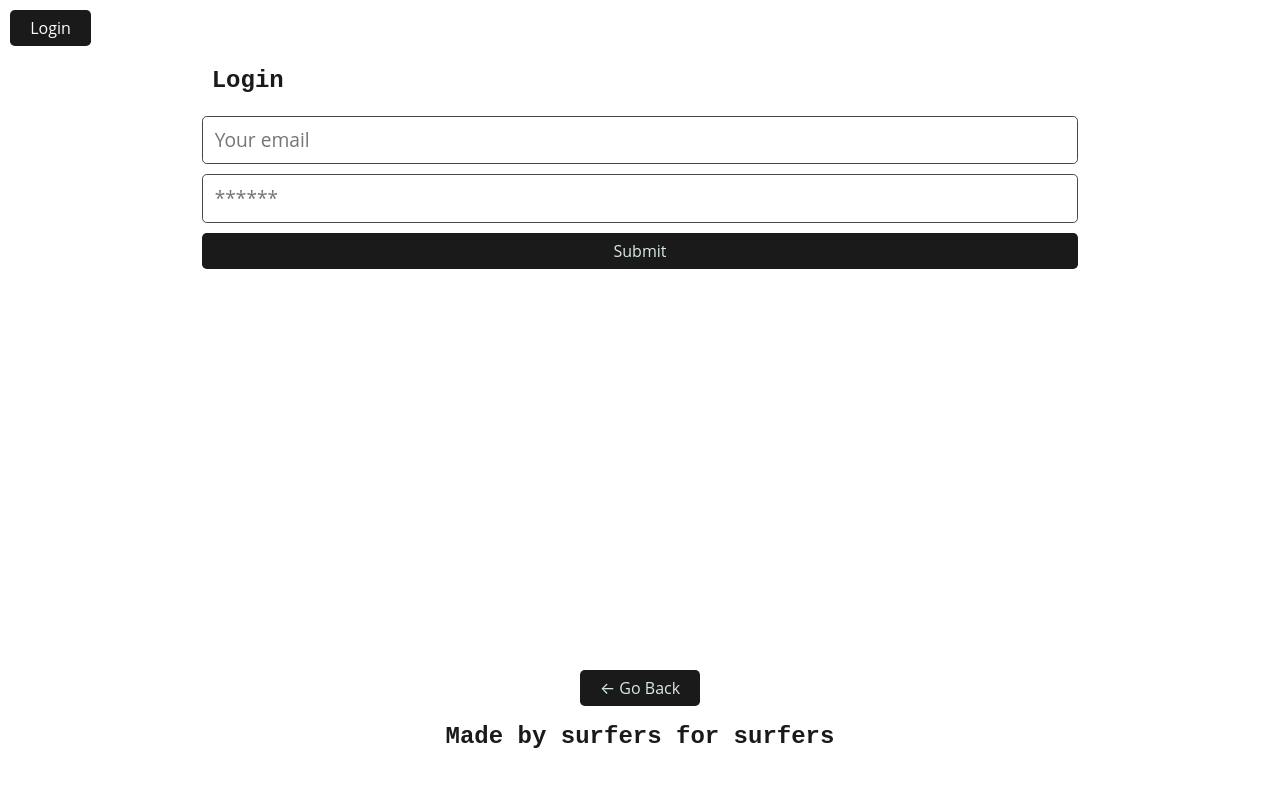
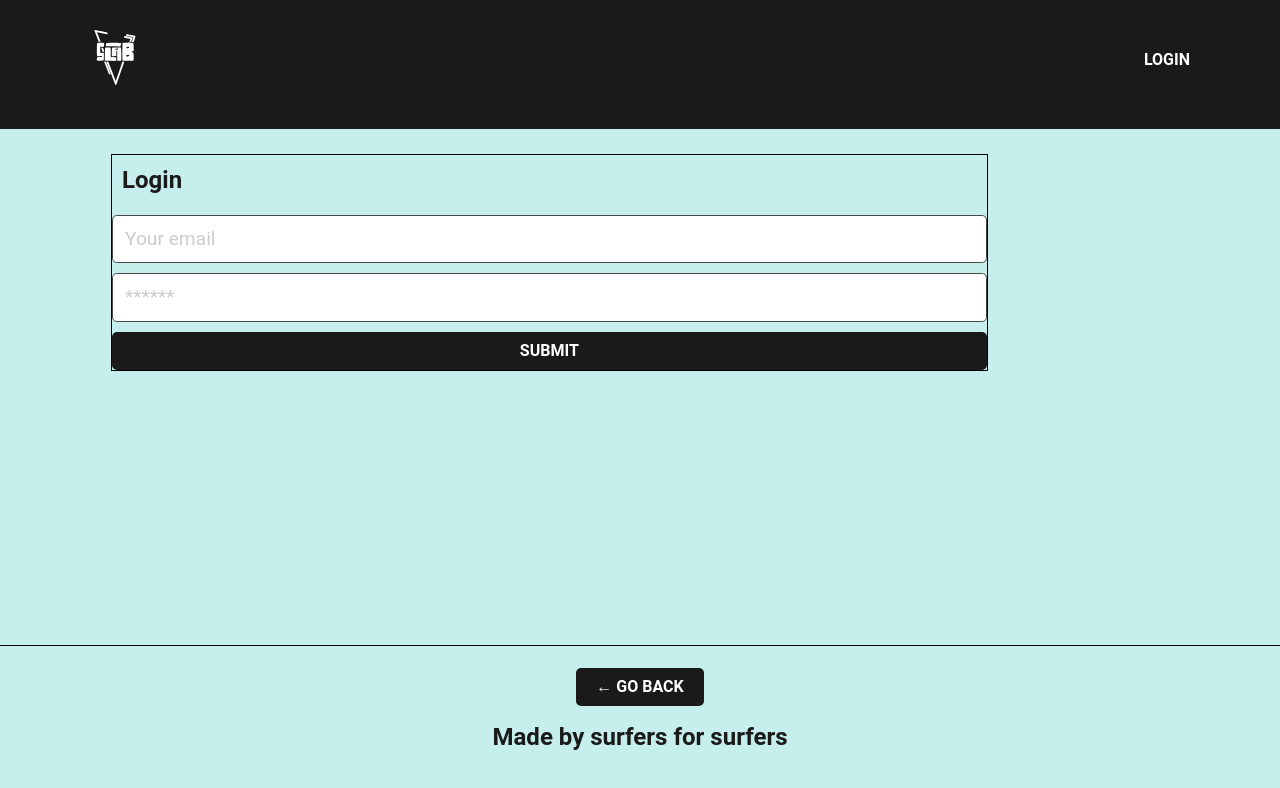
Before and after one commit to CRado7/SLAB, a React (Vite) app in the folder client/: page /SLAB/login in a window 1280 px wide. Shown: the top 788 px of the page. Built offline with nearby package versions, Linux system fonts and the light colour scheme.

Commit message:
styles and all links updated

```diff
--- a/client/src/components/Footer/index.jsx
+++ b/client/src/components/Footer/index.jsx
@@ -8,7 +8,7 @@ const Footer = () => {
       <div className="container text-center mb-5">
         {location.pathname !== '/SLAB/' && (
           <button
-            className="btn btn-dark mb-3"
+            className="btn btn-dark mb-3 text-white"
             onClick={() => navigate(-1)}
           >
             &larr; Go Back
--- a/client/src/components/Header/index.jsx
+++ b/client/src/components/Header/index.jsx
@@ -1,7 +1,9 @@
 import { Link } from 'react-router-dom';
 import Auth from '../../utils/auth';
 
-import SLAB from '/public/SLAB.svg'
+import '../../styles/Header.css';
+
+import SLAB from '/SLAB.svg';
 
 const Header = () => {
   const logout = (event) => {
@@ -12,7 +14,7 @@ const Header = () => {
     <header className="header">
       <div className="container-header flex-row align-center">
         <div className="flex-row align-center">
-          <Link to="/">
+          <Link to="/SLAB/">
             <img className="logo-header" src={SLAB}></img>
           </Link>
           {/* <p className="m-0">Just Another Surf Blog</p> */}
--- a/client/src/components/ThoughtForm/index.jsx
+++ b/client/src/components/ThoughtForm/index.jsx
@@ -6,6 +6,8 @@ import { ADD_THOUGHT } from '../../utils/mutations';
 import { QUERY_THOUGHTS, QUERY_ME } from '../../utils/queries';
 
 import Auth from '../../utils/auth';
+
+import '../../styles/ThoughtForm.css';
 
 const ThoughtForm = () => {
   const [thoughtText, setThoughtText] = useState('');
@@ -93,13 +95,13 @@ const ThoughtForm = () => {
           <p>
             Get the surfers take on the best swells, crazy surf stories, and the best ways to start your day.
           </p>
-          <Link className="btn btn-md btn-dark m-0 signup" to="signup">
+          <Link className="btn btn-med text-white m-0 signup" to="signup">
             Start Reading!
           </Link>
         </>
       )}
     </div>
   )
-};
+}
 
 export default ThoughtForm;
--- a/client/src/components/ThoughtList/index.jsx
+++ b/client/src/components/ThoughtList/index.jsx
@@ -9,18 +9,18 @@ const ThoughtList = ({
 }) => {
 
   return (
-    <div>
+    <div className="thought-list">
     {Auth.loggedIn() ? (
       <>
       {showTitle && <h3>{title}</h3>}
       {thoughts &&
         thoughts.map((thought) => (
-          <div key={thought._id} className="card mb-3">
+          <div key={thought._id} className="card1 mb-3">
             <h4 className="card-header bg-dark p-2 m-0">
               {showUsername ? (
                 <Link
                   className="text-white"
-                  to={`/profiles/${thought.thoughtAuthor}`}
+                  to={`profiles/${thought.thoughtAuthor}`}
                 >
                   {thought.thoughtAuthor} <br />
                   <span style={{ fontSize: '1rem' }}>
@@ -29,7 +29,7 @@ const ThoughtList = ({
                 </Link>
               ) : (
                 <>
-                  <span style={{ fontSize: '1rem' }}>
+                  <span className="text-white" style={{ fontSize: '1rem' }}>
                     You posted this on <i className="date">{thought.createdAt}</i>
                   </span>
                 </>
@@ -40,7 +40,7 @@ const ThoughtList = ({
             </div>
             <Link
               className="btn btn-primary text-white btn-block btn-squared"
-              to={`/thoughts/${thought._id}`}
+              to={`thoughts/${thought._id}`}
             >
               <b>View comments or add a comment!</b>
             </Link>
@@ -50,9 +50,9 @@ const ThoughtList = ({
   ) : (
     <>
     </>
-  )};
+  )}
   </div>
-  );
+  )
 };
 
 export default ThoughtList;
--- a/client/src/index.css
+++ b/client/src/index.css
@@ -10,7 +10,7 @@ h1, h2, h3, h4, h5, h6 {
 }
 
 #root {
-    background-color:rgb(251, 245, 240)
+    background-color:rgb(198, 238, 237)
 }
 
 /* header */
@@ -22,7 +22,6 @@ h1, h2, h3, h4, h5, h6 {
 .container-header{
     width: 100%;
     justify-content: space-between;
-    border-bottom: solid 1px black;
     margin-bottom: 10px;
 }
 
@@ -37,9 +36,9 @@ h1, h2, h3, h4, h5, h6 {
 
 /* landing page */
 
-.landing {
+/* .landing {
     width: 100%;
-}
+} */
 
 /* footer */
 .footer {
@@ -48,5 +47,10 @@ h1, h2, h3, h4, h5, h6 {
 
 /* signup page */
 .card1 {
-    margin: 25px 0px 25px 00px;
+    margin: 25px 0px 25px 0px;
+    border: 1px solid black;
 }
+
+.thought-list {
+    width: 100%;
+}
--- a/client/src/main.jsx
+++ b/client/src/main.jsx
@@ -8,6 +8,8 @@ import Login from './pages/Login';
 import SingleThought from './pages/SingleThought';
 import Profile from './pages/Profile';
 import ErrorPage from './pages/ErrorPage';
+
+import './index.css'
 
 const router = createBrowserRouter([
   {
--- a/client/src/pages/Login.jsx
+++ b/client/src/pages/Login.jsx
@@ -70,7 +70,7 @@ const Login = (props) => {
                   onChange={handleChange}
                 />
                 <button
-                  className="btn btn-block btn-dark"
+                  className="btn btn-block btn-dark text-white"
                   style={{ cursor: 'pointer' }}
                   type="submit"
                 >
--- a/client/src/pages/Profile.jsx
+++ b/client/src/pages/Profile.jsx
@@ -37,7 +37,7 @@ const Profile = () => {
   return (
     <div>
       <div className="flex-row justify-center mb-3">
-        <h2 className="col-12 col-md-10 bg-dark text-light p-3 mb-5">
+        <h2 className="col-12 col-md-10 text-dark p-3 mb-5">
           Viewing {userParam ? `${user.username}'s` : 'your'} profile.
         </h2>
 
@@ -51,7 +51,7 @@ const Profile = () => {
         </div>
         {!userParam && (
           <div
-            className="col-12 col-md-10 mb-3 p-3"
+            className="col-12 col-md-12 mb-3 p-3"
             style={{ border: '1px dotted #1a1a1a' }}
           >
             <ThoughtForm />
--- a/client/src/pages/Signup.jsx
+++ b/client/src/pages/Signup.jsx
@@ -47,7 +47,7 @@ const Signup = () => {
             {data ? (
               <p>
                 Success! You may now head{' '}
-                <Link to="/SLAB/">back to the homepage.</Link>
+                <Link to="/SLAB/" className="btn btn-dark text-white m-0">back to the homepage.</Link>
               </p>
             ) : (
               <form onSubmit={handleFormSubmit}>
@@ -76,7 +76,7 @@ const Signup = () => {
                   onChange={handleChange}
                 />
                 <button
-                  className="btn btn-block btn-dark"
+                  className="btn btn-block btn-dark text-white"
                   style={{ cursor: 'pointer' }}
                   type="submit"
                 >
--- /dev/null
+++ b/client/src/styles/Header.css
@@ -0,0 +1,52 @@
+.header {
+  background-color: #1a1a1a;
+  color: #fff;
+  padding: 10px 0;
+}
+
+.container-header {
+  max-width: 1200px;
+  margin: 0 auto;
+  padding: 0 20px;
+}
+
+.flex-row {
+  display: flex;
+  justify-content: space-between;
+}
+
+.align-center {
+  align-items: center;
+}
+
+.logo-header {
+  width: 60px;
+  height: auto;
+}
+
+.btn {
+  border: none;
+  border-radius: 5px;
+  padding: 10px 20px;
+  cursor: pointer;
+  font-size: 16px;
+  text-transform: uppercase;
+  font-weight: bold;
+}
+
+.btn-dark {
+  background-color: #333;
+  color: #fff;
+}
+
+.btn-info {
+  background-color: #0080ff;
+}
+
+.btn:hover {
+  opacity: 0.8;
+}
+
+.login {
+  margin-right: 10px;
+}
--- /dev/null
+++ b/client/src/styles/ThoughtForm.css
@@ -0,0 +1,59 @@
+.landing {
+    background-color: #1a1a1a;
+    color: #fff;
+    margin-top: 30px;
+    padding: 20px;
+    border-radius: 10px 10px 100px 10px;
+    width: 100%;
+    height: 100%;
+    overflow: hidden;
+  }
+
+  .landing h3 {
+    font-size: 24px;
+    margin-bottom: 10px;
+  }
+
+  .form-input {
+    width: 100%;
+    padding: 10px;
+    border-radius: 5px;
+    border: 1px solid #fff;
+    background-color: rgba(255, 255, 255, 0.1);
+    color: #fff;
+  }
+
+  .form-input::placeholder {
+    color: #ccc;
+  }
+
+  .btn {
+    border: none;
+    border-radius: 5px;
+    padding: 10px 20px;
+    cursor: pointer;
+    font-size: 16px;
+    text-transform: uppercase;
+    font-weight: bold;
+  }
+
+  .btn-dark {
+    background-color: #333;
+    color: #fff;
+  }
+
+  .btn-dark:hover {
+    opacity: 0.8;
+  }
+
+  .btn-block {
+    width: 100%;
+  }
+
+  .text-danger {
+    color: #ff0000;
+  }
+
+  .signup {
+    margin-top: 10px;
+  }
```
Also changed, not shown: client/public/SLAB.svg.
